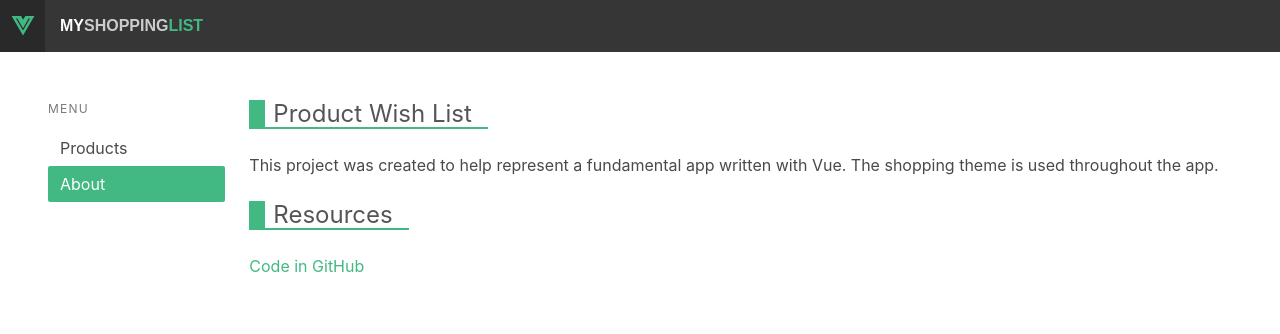
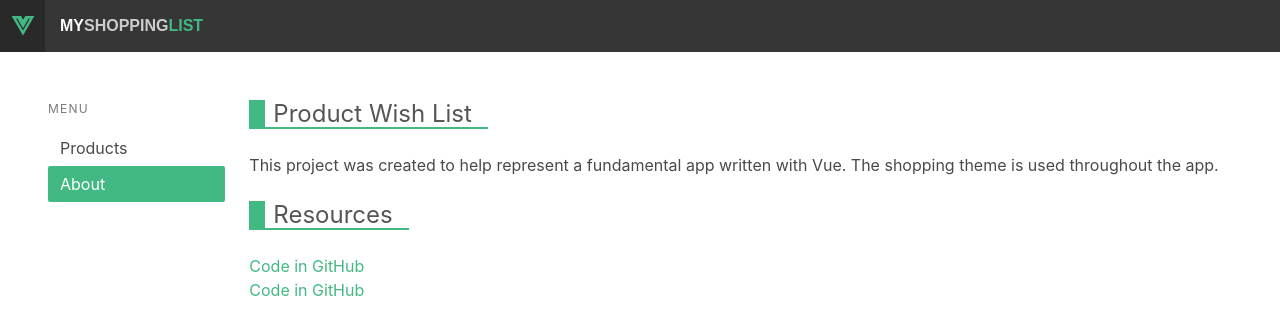
Before and after one commit to VMhimanshu/my-static-web-app, a Vue app in the folder vue-app/: page /about in a window 1280 px wide. Shown: the top 334 px of the page. Built offline with nearby package versions, Linux system fonts and the light colour scheme; no server answers.

Commit message:
Update about.vue

```diff
--- a/vue-app/src/views/about.vue
+++ b/vue-app/src/views/about.vue
@@ -14,6 +14,11 @@
             Code in GitHub
           </a>
         </li>
+        <li>
+          <a href="index.html">
+            Code in GitHub
+          </a>
+        </li>
       </ul>
     </div>
   </div>
```
